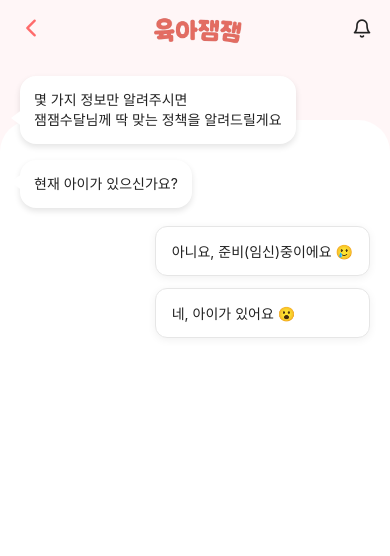
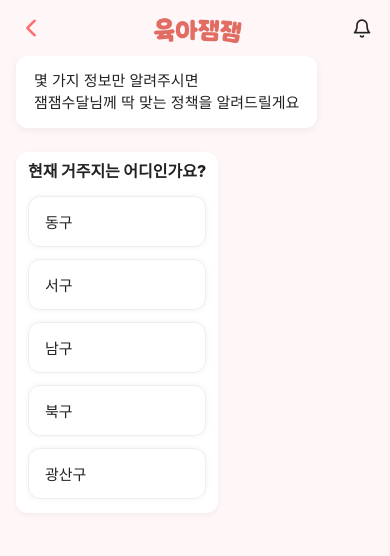
Before and after one commit to yugwangmyeong/JamJam_FE, a React Native app: screen /PolicyCurationQuestionScreen in a window 390 px wide. Shown: the top 556 px of the page. Built offline with nearby package versions, Linux system fonts and the light colour scheme.

Commit message:
정책 curation디자인 수정

```diff
--- a/components/main/policycuration/PolicyCurationQuestionScreen.jsx
+++ b/components/main/policycuration/PolicyCurationQuestionScreen.jsx
@@ -1,90 +1,166 @@
-import React, { useMemo, useState,useRef } from "react";
-import { View, Text, Pressable, ScrollView, Image,Animated } from "react-native";
+import React, { useMemo, useState, useRef, useEffect } from "react";
+import { View, Text, Pressable, ScrollView, Image, Animated, InteractionManager } from "react-native";
 import { Ionicons, Feather } from "@expo/vector-icons";
 import { SafeAreaView } from "react-native-safe-area-context";
 import { LinearGradient } from "expo-linear-gradient";
 import { styles, COLORS } from "./style/PolicyCurationQuestionScreen.styles";
 
-// ✅ 리스트 기반 질문 정의
-// type: "choice"(버튼 2개 이상), "radio"(라디오 목록)
+// ✅ 질문 정의 (섹션 구조 그대로 유지)
 const QUESTIONS = [
   {
-    key: "hasChild",
+    key: "basicInfo",
+    title: "기본 정보",
+    questions: [
+      {
+        key: "region",
         type: "choice",
-    prompt: "현재 아이가 있으신가요?",
+        prompt: "현재 거주지는 어디인가요?",
         options: [
-      { label: "아니요, 준비(임신)중이에요 🥲", value: false },
-      { label: "네, 아이가 있어요 😮", value: true },
+          { label: "동구", value: "GJ-DG" },
+          { label: "서구", value: "GJ-SG" },
+          { label: "남구", value: "GJ-NM" },
+          { label: "북구", value: "GJ-BG" },
+          { label: "광산구", value: "GJ-GS" },
         ],
       },
       {
-    key: "income",
+        key: "pregnancyStatus",
         type: "radio",
-    prompt: "월 소득은 어느 정도인가요?",
+        prompt: "현재 어떤 상황에 해당되시나요?",
         options: [
-      { label: "200만원이하", value: "lt200" },
-      { label: "200~400만원", value: "200to400" },
-      { label: "기타", value: "etc" },
+          { label: "임신 준비 중", value: "preconception" },
+          { label: "임신 중", value: "pregnant" },
+          { label: "출산 후", value: "postpartum" },
+          { label: "9세 미만 자녀 양육 중", value: "childcare_under9" },
+        ],
+      },
+      {
+        key: "newbornOrder",
+        type: "choice",
+        prompt: "현재 몇째 아이를 출산(또는 출산 예정)인가요?",
+        options: [
+          { label: "첫째", value: "1" },
+          { label: "둘째", value: "2" },
+          { label: "셋째", value: "3" },
+          { label: "넷째 이상", value: "4plus" },
+        ],
+      },
+    ],
+  },
+  {
+    key: "incomeAndFamily",
+    title: "가구 및 소득 정보",
+    questions: [
+      {
+        key: "incomeClass",
+        type: "radio",
+        prompt: "가구의 소득 수준은 어느 정도인가요?",
+        options: [
+          { label: "기초생활수급자", value: "basic" },
+          { label: "차상위계층", value: "near_poor" },
+          { label: "중위소득 150% 이하", value: "lte_150pct_median" },
+          { label: "해당 없음", value: "any" },
+        ],
+      },
+      {
+        key: "familyType",
+        type: "choice",
+        prompt: "가정 유형을 선택해주세요",
+        options: [
+          { label: "일반가정", value: "normal" },
+          { label: "한부모가정", value: "single_parent" },
+          { label: "다문화가정", value: "multicultural" },
+          { label: "결혼이민가정", value: "marriage_migrant" },
+          { label: "북한이탈주민(새터민)", value: "north_korean_defector" },
+        ],
+      },
+    ],
+  },
+  {
+    key: "specialCases",
+    title: "특수 상황",
+    questions: [
+      {
+        key: "disability",
+        type: "radio",
+        prompt: "장애인 등록 여부를 알려주세요",
+        options: [
+          { label: "등록 장애인", value: "true" },
+          { label: "해당 없음", value: "false" },
+        ],
+      },
+      {
+        key: "disabilitySeverity",
+        type: "radio",
+        prompt: "장애 정도에 해당되시나요?",
+        options: [
+          { label: "중증", value: "severe" },
+          { label: "해당 없음", value: "any" },
+        ],
+      },
+      {
+        key: "specialCase",
+        type: "choice",
+        prompt: "특수한 상황이 있으신가요?",
+        options: [
+          { label: "쌍둥이/다태아 출산", value: "multiple_birth" },
+          { label: "희귀질환·중증난치질환 산모", value: "rare_disease" },
+          { label: "장애 신생아 출산", value: "disabled_newborn" },
+          { label: "미혼모", value: "single_parent" },
+          { label: "해당 없음", value: "none" },
+        ],
+      },
     ],
   },
 ];
 
 export default function PolicyCurationQuestionScreen({ navigation }) {
-  // 진행 상태
-  const [step, setStep] = useState(0); // 0..QUESTIONS.length
-  const [answers, setAnswers] = useState({}); // { [key]: value }
-
-  const [hasChild, setHasChild] = useState(null);
-  const [income, setIncome] = useState(null);
-
-  const isLastStep = step >= QUESTIONS.length;
+  const [step, setStep] = useState(0);
+  const [answers, setAnswers] = useState({});
+  const [analyzing, setAnalyzing] = useState(false);
+  const [countdown, setCountdown] = useState(4);
+  const [matchedCount, setMatchedCount] = useState(5);
+  const overlayOpacity = useRef(new Animated.Value(0)).current;
+  const allQuestions = useMemo(() => QUESTIONS.flatMap((sec) => sec.questions), []);
+  const isLastStep = step >= allQuestions.length;
+  const scrollRef = useRef(null);
 
 
-  // ⬇️ 오버레이 상태
-  const [analyzing, setAnalyzing] = useState(false);
-  const [countdown, setCountdown] = useState(4);
-  const [matchedCount, setMatchedCount] = useState(5); // 예시값. 실제 API 결과로 치환
-
-  const overlayOpacity = useRef(new Animated.Value(0)).current;
-
-  const handleSelectChild = (v) => { setHasChild(v); setStep(1); };
-  const handleSelectIncome = (idx) => { setIncome(idx); setStep(2); };
-
+  // 지금까지 노출된 질문
+  const visibleQuestions = allQuestions.slice(0, step + 1);
 
   const handleSelect = (q, value) => {
     setAnswers((prev) => ({ ...prev, [q.key]: value }));
-    setStep((s) => Math.min(s + 1, QUESTIONS.length));
+    setStep((s) => s + 1); // 다음 질문 보이게
   };
 
-   // "다음" 누르면 분석 오버레이 표시 후 자동 이동
   const handleNext = () => {
-    // (선택) 여기서 서버 호출/필터링해서 matchedCount 계산
     setAnalyzing(true);
     setCountdown(4);
 
-    // 페이드 인
     Animated.timing(overlayOpacity, {
       toValue: 1,
       duration: 220,
       useNativeDriver: true,
     }).start();
 
-    // 카운트다운
     const timer = setInterval(() => {
       setCountdown((c) => {
         if (c <= 1) {
           clearInterval(timer);
-          navigation.navigate("PolicyCurationResult", {
-            hasChild, income, matchedCount,
-          });
+          navigation.navigate("PolicyCurationResult", { answers, matchedCount });
         }
         return c - 1;
       });
     }, 1000);
   };
+  useEffect(() => {
+    const task = InteractionManager.runAfterInteractions(() => {
+      scrollRef.current?.scrollToEnd({ animated: true });
+    });
 
-  // 현재까지 보여줄 질문들 (채팅처럼 순차 노출)
-  const visibleQuestions = useMemo(() => QUESTIONS.slice(0, step + 1), [step]);
+    return () => task.cancel();
+  }, [step]);
 
   return (
     <View style={styles.wrapper}>
@@ -104,76 +180,55 @@ export default function PolicyCurationQuestionScreen({ navigation }) {
         </View>
 
         {/* 채팅형 설문 */}
-        <ScrollView contentContainerStyle={styles.scrollContent} showsVerticalScrollIndicator={false}>
-          {/* 안내 문구 */}
-          <View style={styles.chatBubbleLeft}>
-            <Text style={styles.chatText}>
+        <ScrollView ref={scrollRef} contentContainerStyle={styles.scrollContent} showsVerticalScrollIndicator={false}>
+          <View style={styles.introCard}>
+            <Text style={styles.introText}>
               몇 가지 정보만 알려주시면{"\n"}잼잼수달님께 딱 맞는 정책을 알려드릴게요
             </Text>
-            <View style={styles.bubbleTailLeft} />
           </View>
 
           {visibleQuestions.map((q, idx) => {
             const answered = answers[q.key] !== undefined;
             const isCurrent = idx === step;
+
             return (
               <View key={q.key}>
-                {/* 질문 버블 */}
-                <View style={styles.chatBubbleLeft}>
+                {/* 질문 + 선택지 묶음 */}
+                <View style={styles.questionBlock}>
+                  {/* 질문 말풍선 */}
                   <Text style={styles.chatText}>{q.prompt}</Text>
-                  <View style={styles.bubbleTailLeft} />
-                </View>
 
-                {/* 답변 UI (현재 스텝일 때만 노출) */}
-                {isCurrent && !isLastStep && (
-                  q.type === "choice" ? (
-                    <View style={styles.chatBubbleRightGroup}>
+
+                  {/* 현재 질문인 경우에만 옵션 보여주기 */}
+                  {isCurrent && !answered && (
+                    <View style={styles.optionsGroup}>
                       {q.options.map((opt) => (
                         <Pressable
-                          key={opt.label}
-                          style={[styles.cardBtn, answers[q.key] === opt.value && styles.cardSelected]}
+                          key={opt.value}
+                          style={styles.optionBtn}
                           onPress={() => handleSelect(q, opt.value)}
                         >
-                          <Text style={styles.cardText}>{opt.label}</Text>
+                          <Text style={styles.optionText}>{opt.label}</Text>
                         </Pressable>
                       ))}
                     </View>
-                  ) : (
-                    <View style={styles.radioGroup}>
-                      {q.options.map((opt, i) => (
-                        <Pressable
-                          key={opt.label}
-                          style={[styles.radioBtn, answers[q.key] === opt.value && styles.radioSelected]}
-                          onPress={() => handleSelect(q, opt.value)}
-                        >
-                          <View style={styles.radioCircle}>
-                            {answers[q.key] === opt.value && <View style={styles.radioInner} />}
+                  )}
                 </View>
-                          <Text style={styles.radioText}>{opt.label}</Text>
-                        </Pressable>
-                      ))}
-                    </View>
-                  )
-                )}
 
-                {/* 과거 답변 요약 (선택) */}
-                {answered && !isCurrent && (
-                  <View style={styles.chatBubbleRightGroup}>
-                    <View style={[styles.cardBtn, styles.cardSelected]}>
-                      <Text style={styles.cardText}>
-                        {(() => {
-                          const opt = q.options.find((o) => o.value === answers[q.key]);
-                          return opt ? opt.label : String(answers[q.key]);
-                        })()}
+                {/* 답변 말풍선 (오른쪽) — 묶음 밖에 위치 */}
+                {answered && (
+                  <View style={styles.chatBubbleRight}>
+                    <Text style={styles.chatTextRight}>
+                      {q.options.find((o) => o.value === answers[q.key])?.label}
                     </Text>
-                    </View>
                   </View>
                 )}
               </View>
             );
           })}
 
-          {/* 마지막: 다음 버튼 */}
+
+          {/* 마지막 버튼 */}
           {isLastStep && (
             <Pressable style={styles.nextBtn} onPress={handleNext}>
               <Text style={styles.nextText}>다음</Text>
@@ -182,14 +237,14 @@ export default function PolicyCurationQuestionScreen({ navigation }) {
         </ScrollView>
       </SafeAreaView>
 
-        {analyzing && (
+      {/* 분석 오버레이 */}
+      {
+        analyzing && (
           <Animated.View style={[styles.analysisOverlay, { opacity: overlayOpacity }]}>
             <LinearGradient
               colors={["rgba(255,107,107,0.18)", "rgba(255,107,107,0.06)", "rgba(255,255,255,0)"]}
               style={styles.overlayGradient}
             />
-
-          {/* 중앙 메시지 박스 */}
             <View style={styles.analysisBox}>
               <Image
                 source={require("../../../assets/main/policycuration/eye.png")}
@@ -199,10 +254,11 @@ export default function PolicyCurationQuestionScreen({ navigation }) {
                 지금 신청할 수 있는 지원정책이{" "}
                 <Text style={styles.analysisHighlight}>{matchedCount}</Text>건 있어요
               </Text>
-            <Text style={styles.analysisSub}> {countdown}초 후 페이지가 이동합니다 </Text>
+              <Text style={styles.analysisSub}>{countdown}초 후 페이지가 이동합니다</Text>
             </View>
           </Animated.View>
-      )}
-    </View>
+        )
+      }
+    </View >
   );
 }
--- a/components/main/policycuration/style/PolicyCurationQuestionScreen.styles.js
+++ b/components/main/policycuration/style/PolicyCurationQuestionScreen.styles.js
@@ -1,183 +1,171 @@
 import { StyleSheet, Platform } from "react-native";
+
+
 
 export const COLORS = {
   bg: "#FFF6F7",
   primary: "#FF6B6B",
-    text: "#222222",
-    gray: "#999",
-    card: "#FFFFFF",
-    outline: "#E6E6E6",
+  text: "#222",
+  subtext: "#666",
+  card: "#FFF",
+  border: "#EEE",
 };
-const HEADER_H = 120;
 
 export const styles = StyleSheet.create({
-    wrapper: {
-        flex: 1,
-        backgroundColor: COLORS.bg, // 핑크 바탕
-        position: "relative",
-    },
-
-    container: {
-        flex: 1,
-        position: "relative",
-        zIndex: 1, // 본문 레이어
-    },
-
-    bgCurveBox: {
-        position: "absolute",
-        top: HEADER_H,        // ⬅️ 헤더만큼 내리면 위쪽 분홍색 영역이 남음
-        left: 0,
-        right: 0,
-        height: 1300,
-        backgroundColor: "#fff",
-        borderTopLeftRadius: 32,
-        borderTopRightRadius: 32,
-        zIndex: 0,            // 분홍색(wrapper) 위, 컨텐츠 아래
-    },
-
-    // ✅ 헤더를 배경 위로 올리기
+  wrapper: { flex: 1, backgroundColor: COLORS.bg },
+  container: { flex: 1 },
   header: {
     height: 56,
     paddingHorizontal: 18,
     flexDirection: "row",
     alignItems: "center",
     justifyContent: "space-between",
-        position: "relative",
-        zIndex: 3, // ⬆️ 헤더가 맨 위
+    backgroundColor: COLORS.bg,
   },
-
-    // 본문 컨텐츠도 배경 위로
+  headerLeft: { width: 40, height: 40, justifyContent: "center" },
+  logo: {
+    flex: 1,
+    textAlign: "center",
+    fontSize: 22,
+    fontWeight: "900",
+    color: COLORS.primary,
+    letterSpacing: 1,
+  },
   scrollContent: {
-        paddingHorizontal: 20,
-        paddingBottom: 40,
-        paddingTop: 12,                 // 곡선 아래 살짝 여백
+    paddingHorizontal: 16,
+    paddingBottom: 120,
   },
-
-    chatBubbleLeft: {
+  introCard: {
+    backgroundColor: "#FFF",
+    borderRadius: 12,
+    paddingVertical: 14,
+    paddingHorizontal: 18,
     alignSelf: "flex-start",
-        backgroundColor: "#fff",
-        padding: 14,
-        borderRadius: 16,
-        marginVertical: 8,
-        maxWidth: "80%",
-        position: "relative",
-
-        // 그림자 → 여기만 적용
-        shadowColor: "rgba(0,0,0,0.12)",
-        shadowOffset: { width: 0, height: 3 },
-        shadowOpacity: 0.9,
-        shadowRadius: 6,
-        elevation: 4,
-    },
-
-    bubbleTailLeft: {
-        position: "absolute",
-        left: -9,  // 크기랑 위치 살짝 조정
-        bottom: 14,
-        width: 0,
-        height: 0,
-        borderTopWidth: 12,
-        borderTopColor: "transparent",
-        borderRightWidth: 16,
-        borderRightColor: "#fff",   // 배경색 통일
-        borderBottomWidth: 12,
-        borderBottomColor: "transparent",
-    },
-
-    chatBubbleRightGroup: {
-        alignSelf: "flex-end",
-        gap: 12,
-        marginTop: 10,
-        maxWidth: "85%",
-    },
-    chatText: { fontSize: 14, color: COLORS.text, lineHeight: 20 },
-
-    cardBtn: {
-        backgroundColor: COLORS.card,
-        paddingVertical: 14,
-        paddingHorizontal: 16,
-        borderRadius: 12,
-        borderWidth: 1,
-        borderColor: COLORS.outline,
+    marginBottom: 24,
     shadowColor: "#000",
     shadowOpacity: 0.06,
     shadowRadius: 8,
     shadowOffset: { width: 0, height: 2 },
+    elevation: 3,
+  },
+
+  introText: {
+    fontSize: 15,
+    color: COLORS.text,
+    lineHeight: 22,
+  },
+  questionBlock: {
+    alignSelf: "flex-start",
+    marginBottom: 16,
+    paddingHorizontal: 12,
+    paddingVertical: 8,
+    backgroundColor: "#fff",
+    borderRadius: 12,
+    shadowColor: "#000",
+    shadowOpacity: 0.05,
+    shadowRadius: 6,
+    shadowOffset: { width: 0, height: 2 },
     elevation: 2,
   },
-    cardSelected: { borderColor: COLORS.primary, backgroundColor: "#FFEFF1" },
-    cardText: { fontSize: 14, color: COLORS.text },
 
-    radioGroup: { gap: 12, marginTop: 8 },
-    radioBtn: {
-        flexDirection: "row",
+
+  questionCard: {
+    backgroundColor: "#FFF",
+    borderRadius: 12,
+    padding: 20,
+    marginBottom: 24,
+    shadowColor: "#000",
+    shadowOpacity: 0.06,
+    shadowRadius: 8,
+    shadowOffset: { width: 0, height: 2 },
+    elevation: 3,
+  },
+
+
+  // 말풍선
+  chatBubbleLeft: {
+    alignSelf: "flex-start",
+    backgroundColor: "#F1F1F5",
+    padding: 12,
+    borderRadius: 16,
+    marginVertical: 6,
+    maxWidth: "80%",
+  },
+  chatBubbleRight: {
+    alignSelf: "flex-end",
+    backgroundColor: COLORS.primary,
+    padding: 12,
+    borderRadius: 16,
+    marginVertical: 6,
+    maxWidth: "80%",
+  },chatText: {
+    fontSize: 16,
+    color: COLORS.text,
+    lineHeight: 22,
+    fontWeight:800
+  },
+  chatTextRight: {
+    fontSize: 18,
+    color: "#FFF",
+    fontWeight:800
+  },
+  // 옵션 버튼
+  optionsGroup: { marginTop: 8 },
+  optionBtn: {
+    backgroundColor: COLORS.card,
+    borderWidth: 1,
+    borderColor: COLORS.border,
+    borderRadius: 12,
+    paddingVertical: 14,
+    paddingHorizontal: 16,
+    marginVertical: 6,
+    shadowColor: "#000",
+    shadowOpacity: 0.05,
+    shadowRadius: 6,
+    elevation: 2,
+  },
+  optionBtnSelected: {
+    borderColor: COLORS.primary,
+    backgroundColor: "#FFEFF1",
+  },
+  optionText: {
+    fontSize: 15,
+    color: COLORS.text,
+    fontWeight:500
+  },
+  optionTextSelected: {
+    color: COLORS.primary,
+    fontWeight: "600",
+  },
+
+
+  // 다음 버튼
+  nextBtn: {
+    backgroundColor: COLORS.primary,
+    borderRadius: 25,
+    paddingVertical: 16,
     alignItems: "center",
-        backgroundColor: COLORS.card,
-        padding: 14,
-        borderRadius: 12,
-        borderWidth: 1,
-        borderColor: COLORS.outline,
+    marginTop: 20,
   },
-    radioSelected: { borderColor: COLORS.primary, backgroundColor: "#FFEFF1" },
-    radioCircle: {
-        width: 18, height: 18, borderRadius: 9,
-        borderWidth: 2, borderColor: COLORS.primary,
-        marginRight: 10, alignItems: "center", justifyContent: "center",
-    },
-    radioInner: { width: 8, height: 8, borderRadius: 4, backgroundColor: COLORS.primary },
-    radioText: { fontSize: 14, color: COLORS.text },
+  nextText: { color: "#FFF", fontSize: 16, fontWeight: "600" },
 
-    nextBtn: {
-        marginTop: 20,
-        backgroundColor: COLORS.primary,
-        paddingVertical: 14,
-        borderRadius: 12,
-        alignItems: "center",
-        shadowColor: "#000",
-        shadowOpacity: 0.12,
-        shadowRadius: 10,
-        shadowOffset: { width: 0, height: 4 },
-        elevation: 4,
-    },
-    nextText: { color: "#fff", fontWeight: "700", fontSize: 15 },
-    /* 분석 오버레이 */
+  // 분석 오버레이
   analysisOverlay: {
-    position: "absolute",
-    top: 0, left: 0, right: 0, bottom: 0,
-    backgroundColor: "rgba(255,255,255,0.9)", // 전체를 희게 덮기
+    ...StyleSheet.absoluteFillObject,
     justifyContent: "flex-end",
     alignItems: "center",
-    zIndex: 99,
+    backgroundColor: "rgba(255,255,255,0.85)",
+    paddingBottom:350
   },
   overlayGradient: {
-    position: "absolute",
-    top: 0, left: 0, right: 0,
-    height: 420,
+    ...StyleSheet.absoluteFillObject,
   },
   analysisBox: {
-    width: "100%",
     alignItems: "center",
-    paddingBottom: 80, // 하단 여백
+    paddingHorizontal: 20,
   },
-  analysisEyes: {
-    width: 96,
-    height: 96,
-    marginBottom: 14,
-    resizeMode: "contain",
-  },
-  analysisTitle: {
-    fontSize: 16,
-    fontWeight: "800",
-    color: COLORS.text,
-  },
-  analysisHighlight: {
-    color: COLORS.primary,
-    fontWeight: "900",
-  },
-  analysisSub: {
-    marginTop: 8,
-    fontSize: 12,
-    color: "#B7B7B7",
-  },
-
+  analysisEyes: { width: 80, height: 80, marginBottom: 20 },
+  analysisTitle: { fontSize: 18, textAlign: "center", marginBottom: 6,fontWeight:800},
+  analysisHighlight: { color: COLORS.primary, fontWeight: "800" },
+  analysisSub: { fontSize: 16, color: COLORS.subtext },
 });
```
Also changed, not shown: components/main/find_center/MapContainerScreen.jsx (+0 -17 lines). Lines whose indentation alone changed are shown as unchanged.
